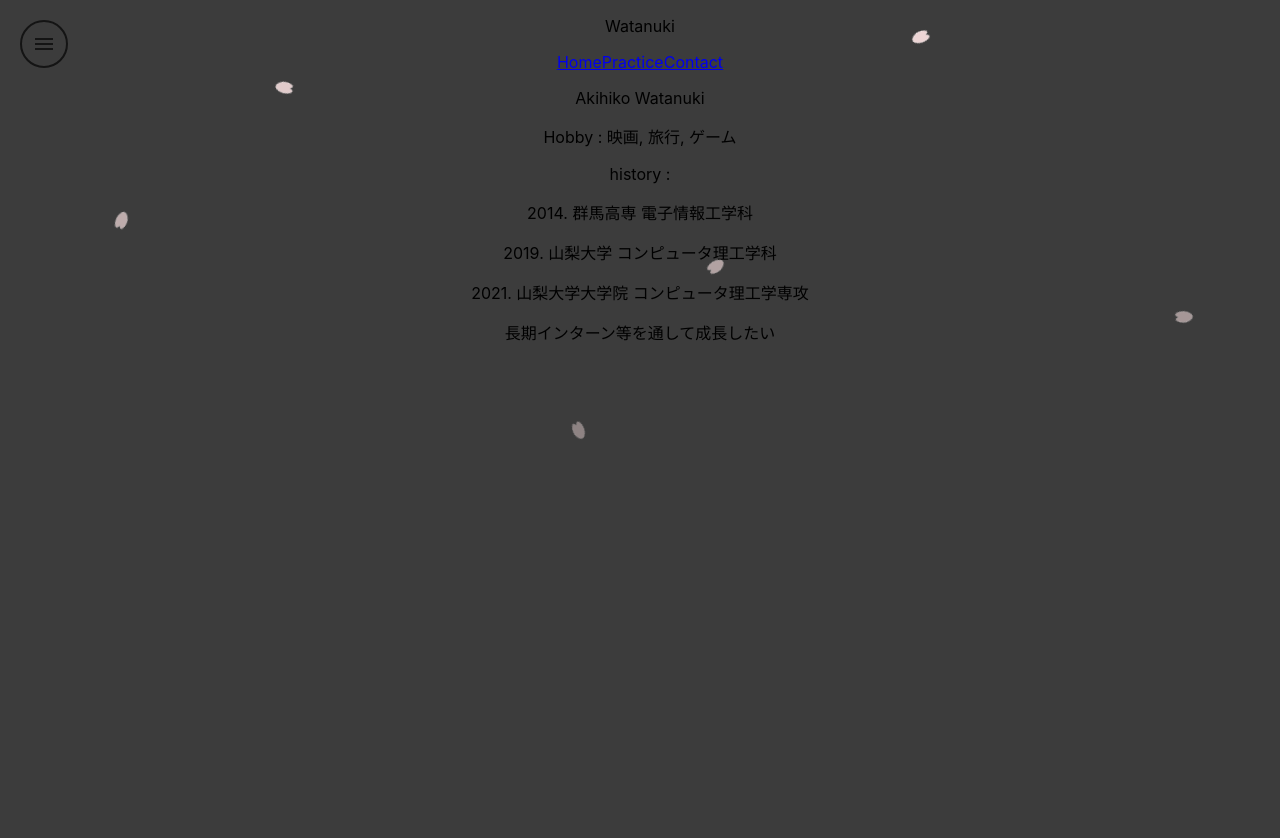
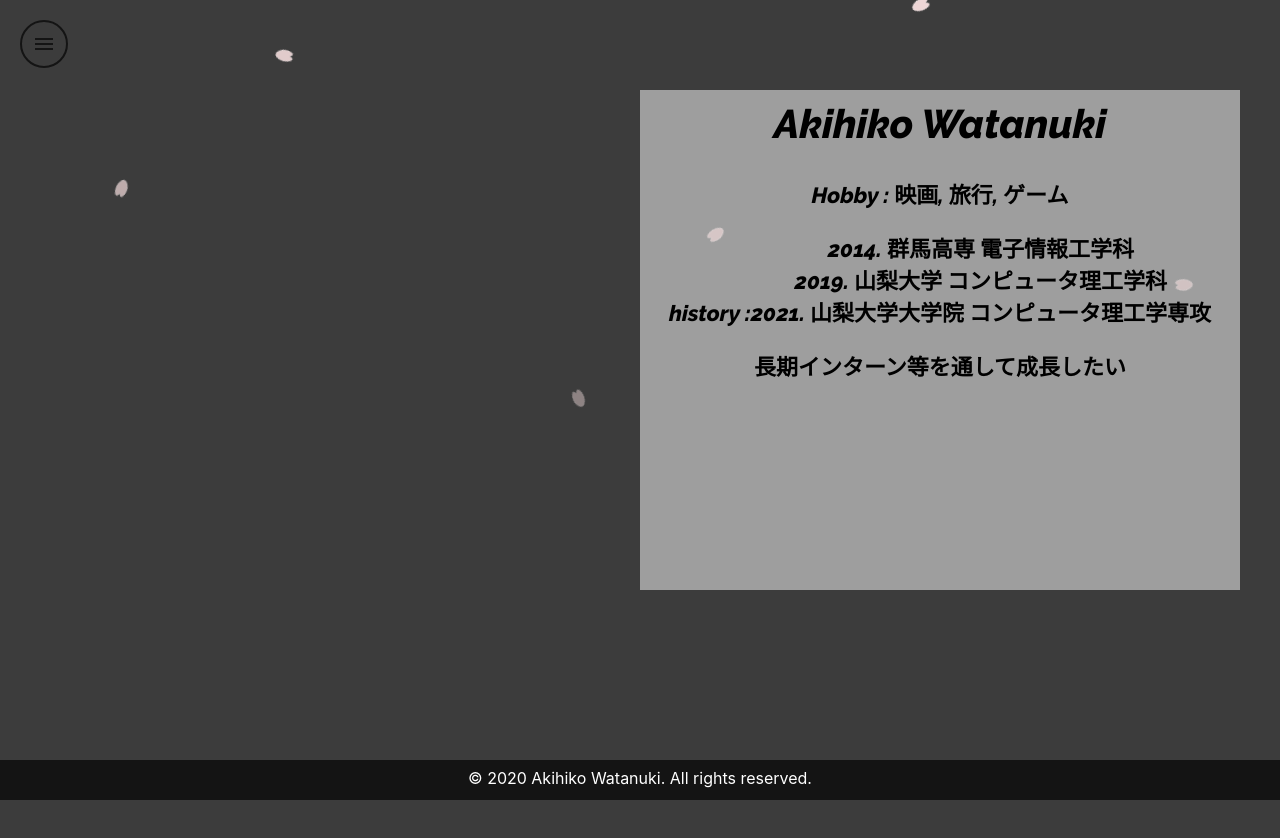
Before and after one commit to watawata14341/React-Pages, a React (Create React App) app: page / in a window 1280 px wide. Before the commit the page ends 816 px from the top, so only its background shows below. Built offline with nearby package versions, Linux system fonts and the light colour scheme.

Commit message:
add footer

```diff
--- a/src/assets/App.css
+++ b/src/assets/App.css
@@ -391,6 +391,84 @@
   width: 450px;
 }
 
+.wrapper{
+  height: 100%;
+  width: 100%;
+}
+
+.prof-wrap{
+  position: relative;
+  top: 50px;
+  left: 50%;
+  height: 500px;
+  width: 600px;
+  background-color: rgba(255, 255, 255, 0.5);
+}
+
+.prof-name{
+  position: relative;
+  display: block;
+  top: 10px;
+  font-family: 'Raleway', sans-serif;
+  text-align: center;
+  font-weight: 800;
+  font-size: 40px;
+}
+
+.prof-hob{
+  position: relative;
+  display: block;
+  font-family: 'Raleway', sans-serif;
+  font-weight: 600;
+  font-size: 22px;
+}
+
+.prof-his{
+  position: relative;
+  display: block;
+}
+
+.prof-his-left{
+  position: relative;
+  display: inline-block;
+  font-family: 'Raleway', sans-serif;
+  font-weight: 600;
+  font-size: 22px;
+}
+
+.prof-his-left p{
+  display: inline;
+}
+
+.prof-his-mid{
+  position: relative;
+  display: inline-block;
+}
+
+.prof-his-mid p{
+  display: inline;
+}
+
+.prof-his-right{
+  position: relative;
+  display: inline-block;
+  font-family: 'Raleway', sans-serif;
+  font-weight: 600;
+  font-size: 22px;
+}
+.prof-his-right p{
+  display: inline;
+}
+
+.prof-amb{
+  position: relative;
+  display: block;
+  text-align: center;
+  font-family: 'Raleway', sans-serif;
+  font-weight: 600;
+  font-size: 22px;
+}
+
 .img-block{
   display: block;
   top: 10%;
@@ -463,3 +541,41 @@
 .icons-block svg:hover path{
   fill: white;
 }
+
+/* main部分 */
+.wrapper{
+  height: 100%;
+  width: 100%;
+  text-align: center;
+}
+
+.con1{
+  position: relative;
+  top: 10%;
+  left: 10%;
+  height: 20vh;
+  width: 80vw;
+}
+
+.con1 p{
+  font-size: 20px;
+  font-weight: 600;
+  background-color: rgba(255, 255, 255, .5);
+}
+
+footer {
+  position: fixed;
+  height: 40px;
+  width: 100%;
+  bottom: 0;
+  background-color: rgb(20, 20, 20);
+  color: white;
+  text-align: center;
+}
+
+footer p{
+  margin-block-start: 0.5em;
+  margin-block-end: 0.5em;
+  margin-inline-start: 0px;
+  margin-inline-end: 0px;
+}
--- /dev/null
+++ b/src/components/footer.js
@@ -0,0 +1,13 @@
+import React from 'react';
+
+class Footer extends React.Component {
+    render() {
+        return (
+            <footer>
+                <p>© 2020 Akihiko Watanuki. All rights reserved.</p>
+            </footer>
+        );
+    }
+}
+
+export default Footer;
--- a/src/containers/contact.js
+++ b/src/containers/contact.js
@@ -1,7 +1,8 @@
 import React from 'react';
-import Hamberger from '../components/hamberger'
+import Hamberger from '../components/hamberger';
 import Background from '../components/background';
-import ProfImg from '../assets/image-icon.jpg'
+import ProfImg from '../assets/image-icon.jpg';
+import Footer from '../components/footer';
 
 class Contact extends React.Component {
     constructor(props) {
@@ -47,6 +48,7 @@ class Contact extends React.Component {
                         </svg>
                     </div>
                 </div>
+                <Footer />
             </>
         );
     }
--- a/src/containers/home.js
+++ b/src/containers/home.js
@@ -1,7 +1,7 @@
 import React from 'react';
-import Header from '../components/header';
 import Hamberger from '../components/hamberger';
 import Background from '../components/background';
+import Footer from '../components/footer';
 
 class Home extends React.Component {
     constructor(props) {
@@ -18,9 +18,8 @@ class Home extends React.Component {
 
     render() {
         return(
-            <div>
+            <>
                 <Hamberger setSceneNum={(num) => { this.setSceneNum(num); }}/>
-                <Header />
                 <Background  scenenum={ this.state.scenenum } />
                 <div class="wrapper">
                     <div class="prof-wrap">
@@ -36,9 +35,9 @@ class Home extends React.Component {
                             </div>
                             <div class="prof-his-mid"></div>
                             <div class="prof-his-right">
-                                <p>2014. 群馬高専 電子情報工学科</p>
-                                <p>2019. 山梨大学 コンピュータ理工学科</p>
-                                <p>2021. 山梨大学大学院 コンピュータ理工学専攻</p>
+                                <p>2014. 群馬高専 電子情報工学科</p><br/>
+                                <p>2019. 山梨大学 コンピュータ理工学科</p><br/>
+                                <p>2021. 山梨大学大学院 コンピュータ理工学専攻</p><br/>
                             </div>
                         </div>
                         <div class="prof-amb">
@@ -46,7 +45,8 @@ class Home extends React.Component {
                         </div>
                     </div>
                 </div>
-            </div>
+                <Footer/>
+            </>
         );
     }
 }
--- a/src/containers/practice.js
+++ b/src/containers/practice.js
@@ -1,7 +1,7 @@
 import React from 'react';
-import Header from '../components/header';
 import Hamberger from '../components/hamberger';
 import Background from '../components/background';
+import Footer from '../components/footer';
 
 class Practice extends React.Component {
     constructor(props) {
@@ -18,12 +18,16 @@ class Practice extends React.Component {
 
     render() {
         return(
-            <div>
+            <>
                 <Hamberger setSceneNum={(num) => { this.setSceneNum(num); }}/>
-                <Header />
                 <Background  scenenum={ this.state.scenenum } />
-                <p>this is practice.</p>
-            </div>
+                <div class="wrapper">
+                    <div class="con1">
+                        <p>何か作成したものを上げていきます。</p>
+                    </div>
+                </div>
+                <Footer />
+            </>
         );
     }
 }
```
